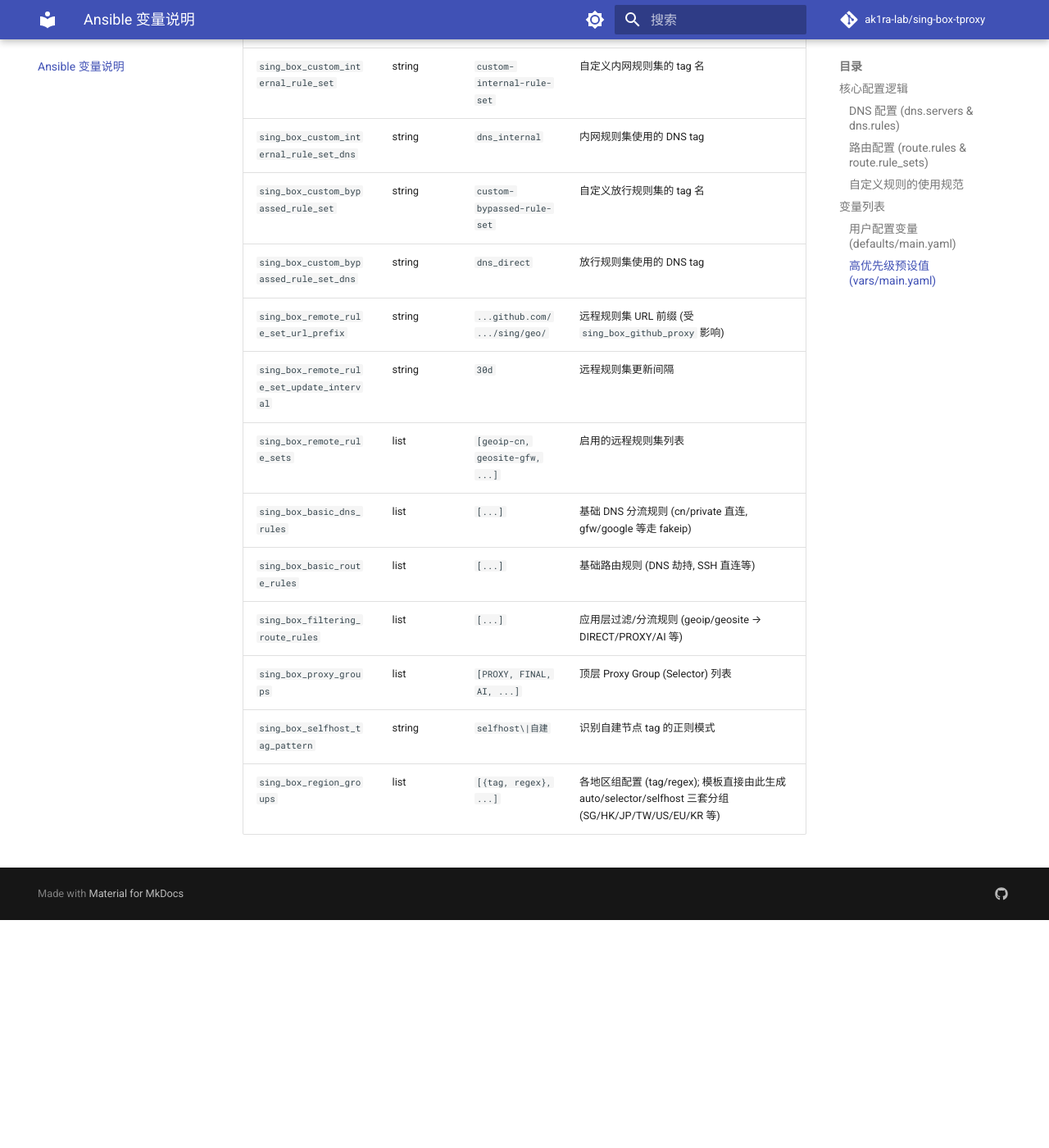
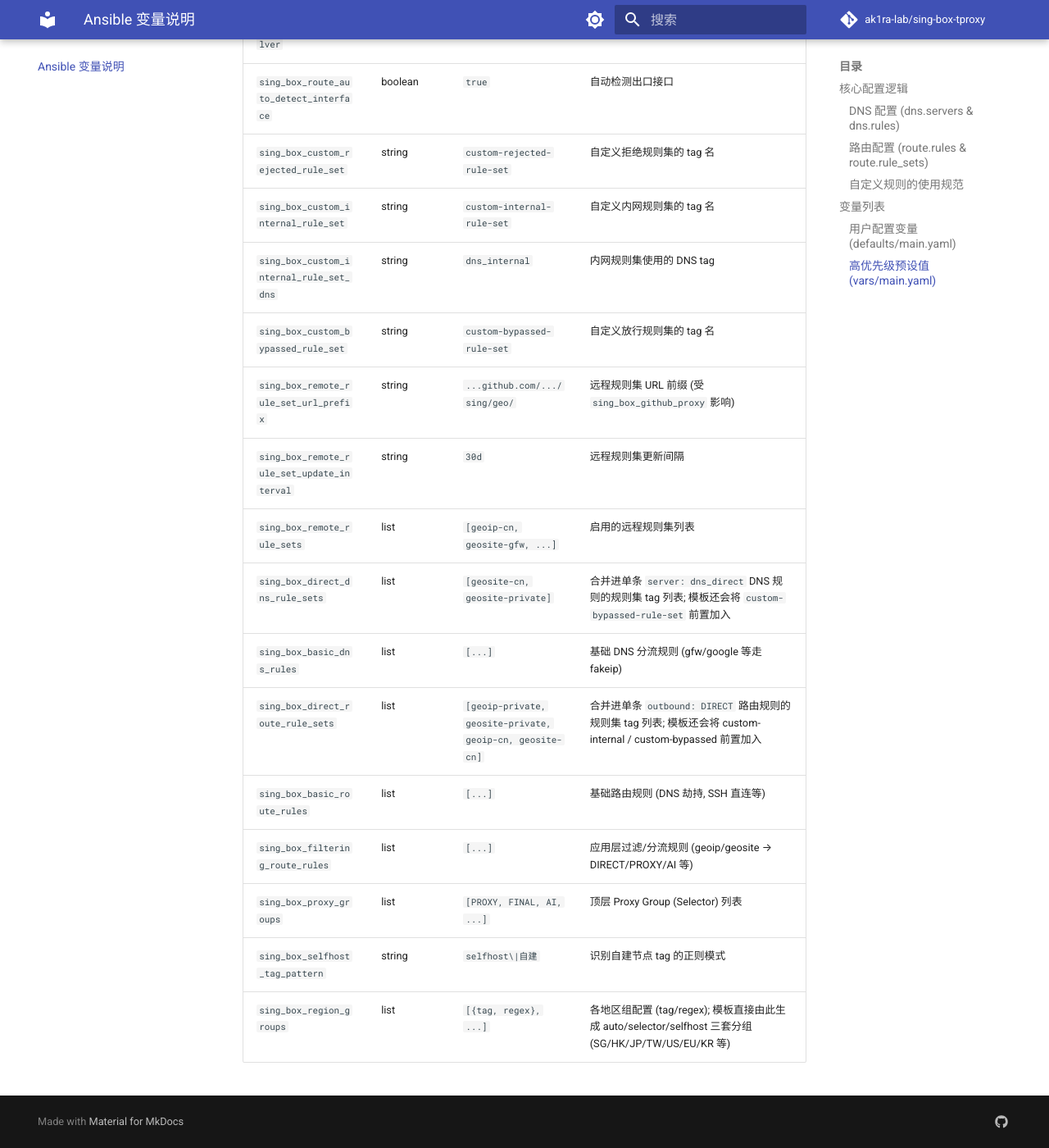
Before and after one commit to ak1ra-lab/sing-box-tproxy, an MkDocs documentation site: the page built from docs/ansible_vars.md, in a window 1280 px wide and 1400 px high, scrolled down 6917 px. Shown: the whole window at 82% size. Built offline with MkDocs 1.6.1 and Material for MkDocs 9.7.7, drawn with Linux system fonts in a browser that asks for light colours; comment, search, counter and statistics services are not loaded; before the commit the page ends 8039 px from its top, so only the background shows below that; some of the changed text lies outside the part shown.

Commit message:
docs: update ansible_vars.md for direct rule_sets refactor
- Remove sing_box_custom_bypassed_rule_set_dns (variable deleted)
- Add sing_box_direct_route_rule_sets and sing_box_direct_dns_rule_sets
- Update sing_box_basic_dns_rules description (no longer covers cn/private)
- Revise routing priority prose to reflect merged single DIRECT rule

```diff
--- a/docs/ansible_vars.md
+++ b/docs/ansible_vars.md
@@ -40,9 +40,8 @@
 - **路由优先级**:
   1.  **Hijack DNS**: 拦截所有 DNS 流量(`port: 53` 或 `protocol: dns`)送入内置 DNS 服务器.
   2.  **Reject Rules**: 拒绝 `custom-rejected-rule-set` 中的目标.
-  3.  **Direct Rules**: 放行 `custom-internal-rule-set` 和 `custom-bypassed-rule-set` 中的目标.
+  3.  **Direct Rules**: 所有 `outbound: DIRECT` 的规则集合并为单条规则, 包含 `custom-internal-rule-set`、`custom-bypassed-rule-set` 以及 `sing_box_direct_route_rule_sets` 中的条目 (默认含 `geoip-private`, `geosite-private`, `geoip-cn`, `geosite-cn`). DNS 侧同理, `custom-bypassed-rule-set` 与 `sing_box_direct_dns_rule_sets` 合并为单条 `server: dns_direct` 规则.
   4.  **Filtering Rules**: 基于 Geosite/GeoIP 进行分流.
-      - `geosite-private`, `geosite-cn` -> `DIRECT`
       - `geosite-gfw`, `geosite-google` 等 -> `PROXY`
 - **Default Domain Resolver**:
   - `route.default_domain_resolver` 设置为 `dns_direct`.
@@ -139,11 +138,12 @@
 | `sing_box_custom_internal_rule_set`                    | string  | `custom-internal-rule-set`     | 自定义内网规则集的 tag 名                                   |
 | `sing_box_custom_internal_rule_set_dns`                | string  | `dns_internal`                 | 内网规则集使用的 DNS tag                                    |
 | `sing_box_custom_bypassed_rule_set`                    | string  | `custom-bypassed-rule-set`     | 自定义放行规则集的 tag 名                                   |
-| `sing_box_custom_bypassed_rule_set_dns`                | string  | `dns_direct`                   | 放行规则集使用的 DNS tag                                    |
 | `sing_box_remote_rule_set_url_prefix`                  | string  | `...github.com/.../sing/geo/`  | 远程规则集 URL 前缀 (受 `sing_box_github_proxy` 影响)       |
 | `sing_box_remote_rule_set_update_interval`             | string  | `30d`                          | 远程规则集更新间隔                                          |
 | `sing_box_remote_rule_sets`                            | list    | `[geoip-cn, geosite-gfw, ...]` | 启用的远程规则集列表                                        |
-| `sing_box_basic_dns_rules`                             | list    | `[...]`                        | 基础 DNS 分流规则 (cn/private 直连, gfw/google 等走 fakeip) |
+| `sing_box_direct_dns_rule_sets`                        | list    | `[geosite-cn, geosite-private]` | 合并进单条 `server: dns_direct` DNS 规则的规则集 tag 列表; 模板还会将 `custom-bypassed-rule-set` 前置加入 |
+| `sing_box_basic_dns_rules`                             | list    | `[...]`                        | 基础 DNS 分流规则 (gfw/google 等走 fakeip)                  |
+| `sing_box_direct_route_rule_sets`                      | list    | `[geoip-private, geosite-private, geoip-cn, geosite-cn]` | 合并进单条 `outbound: DIRECT` 路由规则的规则集 tag 列表; 模板还会将 custom-internal / custom-bypassed 前置加入 |
 | `sing_box_basic_route_rules`                           | list    | `[...]`                        | 基础路由规则 (DNS 劫持, SSH 直连等)                         |
 | `sing_box_filtering_route_rules`                       | list    | `[...]`                        | 应用层过滤/分流规则 (geoip/geosite → DIRECT/PROXY/AI 等)    |
 | `sing_box_proxy_groups`                                | list    | `[PROXY, FINAL, AI, ...]`      | 顶层 Proxy Group (Selector) 列表                            |
```
